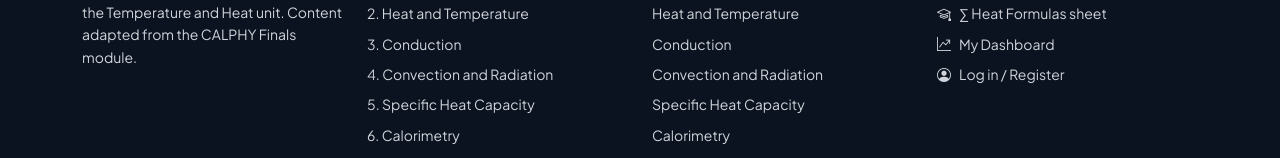
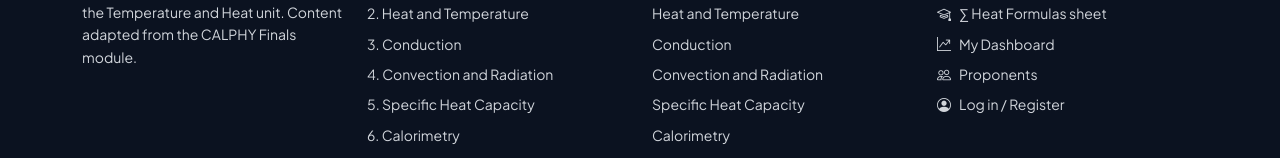
Before and after one commit to Arcoo-22/CALPHY_FINALS, a Next.js app in the folder temperature-and-heat/: page / in a window 1280 px wide. Shown: the part 1184-1342 px from the top of the page. Built offline with nearby package versions, Linux system fonts and the light colour scheme; no server answers.

Commit message:
footer: link to proponents page

```diff
--- a/temperature-and-heat/components/SiteFooter.jsx
+++ b/temperature-and-heat/components/SiteFooter.jsx
@@ -72,6 +72,12 @@ export default function SiteFooter() {
                 </Link>
               </li>
               <li>
+                <Link href="/proponents">
+                  <i className="bi bi-people me-2" />
+                  Proponents
+                </Link>
+              </li>
+              <li>
                 <Link href="/login">
                   <i className="bi bi-person-circle me-2" />
                   Log in / Register
```
